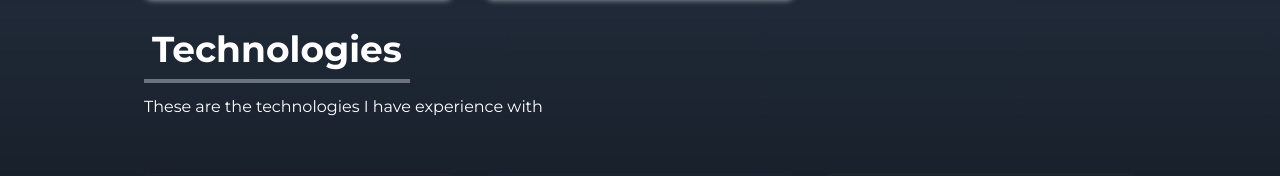
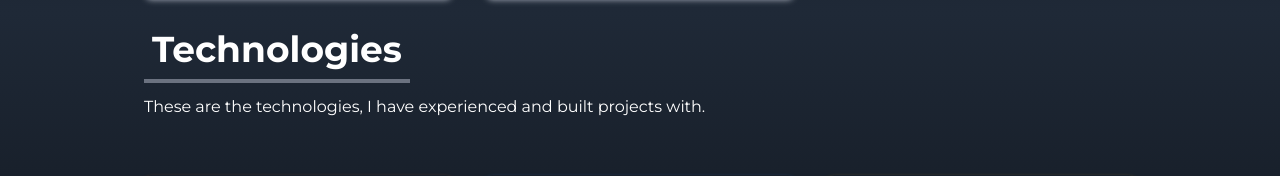
Before and after one commit to bajajcodes/shmbajaj.github.io, a React app: page / in a window 1280 px wide. Shown: the part 2725-2901 px from the top of the page. Built offline with nearby package versions, Linux system fonts and the light colour scheme; grey boxes are pictures that could not be loaded.

Commit message:
refactor: tag lines update

```diff
--- a/src/pages/portfolio/Portfolio.jsx
+++ b/src/pages/portfolio/Portfolio.jsx
@@ -11,7 +11,7 @@ function Portfolio() {
           <p className="text-4xl font-bold inline border-b-4 border-gray-400">
             Portfolio
           </p>
-          <p className="py-6">Check out my projects</p>
+          <p className="py-6">Check out my projects.</p>
         </div>
         <section className="grid grid-cols-[repeat(auto-fit,minmax(280px,1fr))] auto-rows-[1fr] gap-8">
           {projects.map(
--- a/src/pages/technologies/Technologies.jsx
+++ b/src/pages/technologies/Technologies.jsx
@@ -11,7 +11,10 @@ function Technologies() {
           <p className="text-4xl font-bold border-b-4 border-gray-500 p-2 inline">
             Technologies
           </p>
-          <p className="py-6">These are the technologies I have experience with</p>
+          <p className="py-6">
+            These are the technologies, I have experienced and built projects
+            with.{" "}
+          </p>
         </div>
 
         <div className="w-full grid grid-cols-[repeat(auto-fit,minmax(120px,1fr))]  sm:grid-cols-3 gap-8 text-center py-8 px-12 sm:px-0">
```
Also changed, not shown: webpack.config.js (line endings or trailing spaces).
